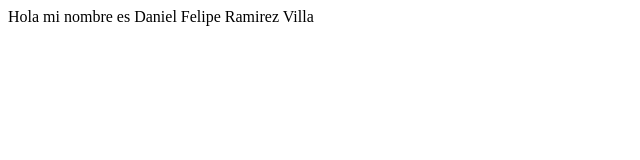
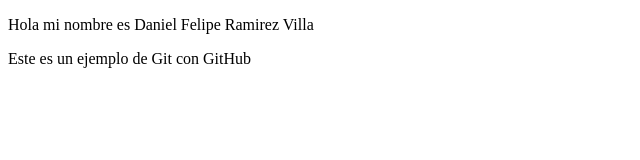
Before and after one commit to yogui2310/Prueba, a plain HTML site: page index.html in a window 1280 px wide. Shown: the whole page, without its empty margins (0-640 px from the left). Drawn offline with Linux system fonts and the light colour scheme.

Commit message:
Agregar texto de GitHub

```diff
--- a/index.html
+++ b/index.html
@@ -7,7 +7,9 @@
     <title>Presentación</title>
 </head>
 <body>
-    Hola mi nombre es Daniel Felipe Ramirez Villa
+    <p>Hola mi nombre es Daniel Felipe Ramirez Villa</p>
+    <p>Este es un ejemplo de Git con GitHub</p>
+
 
 </body>
 </html>
```
